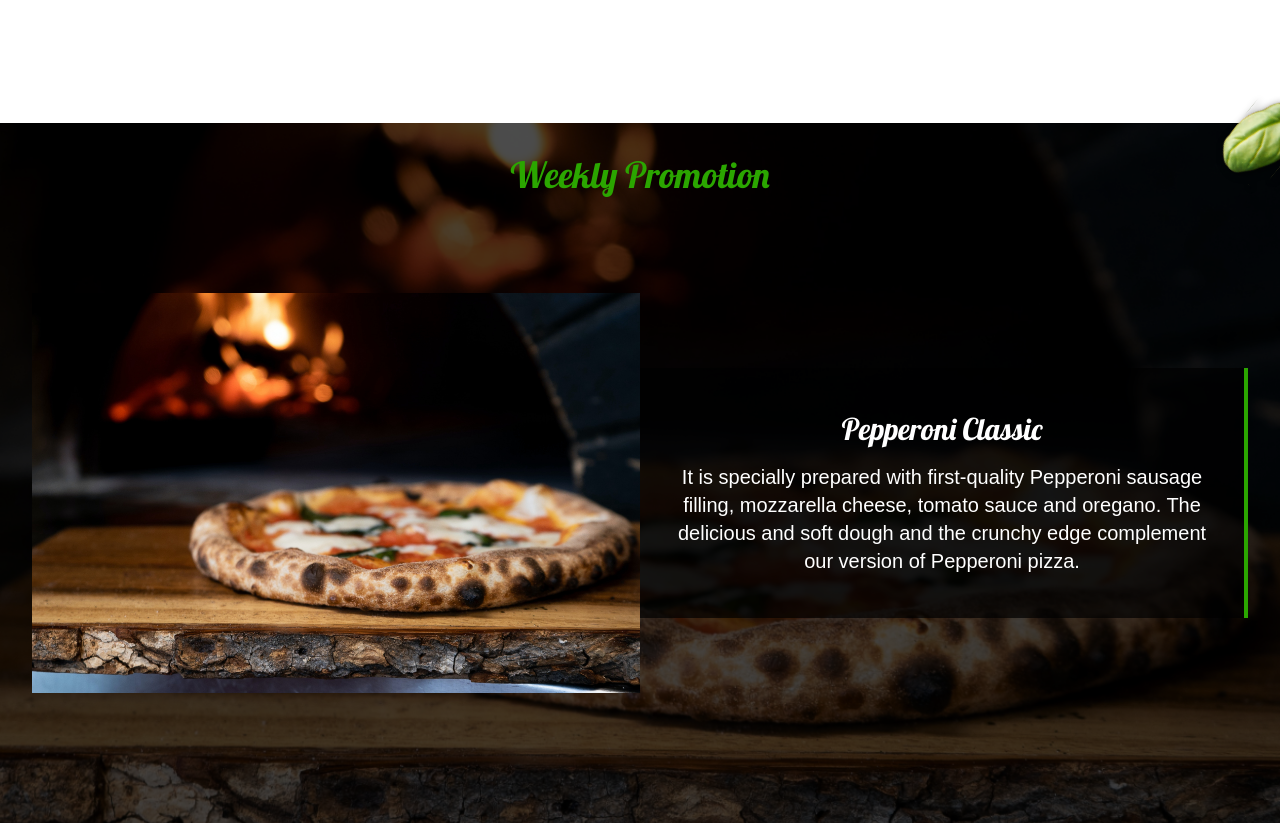
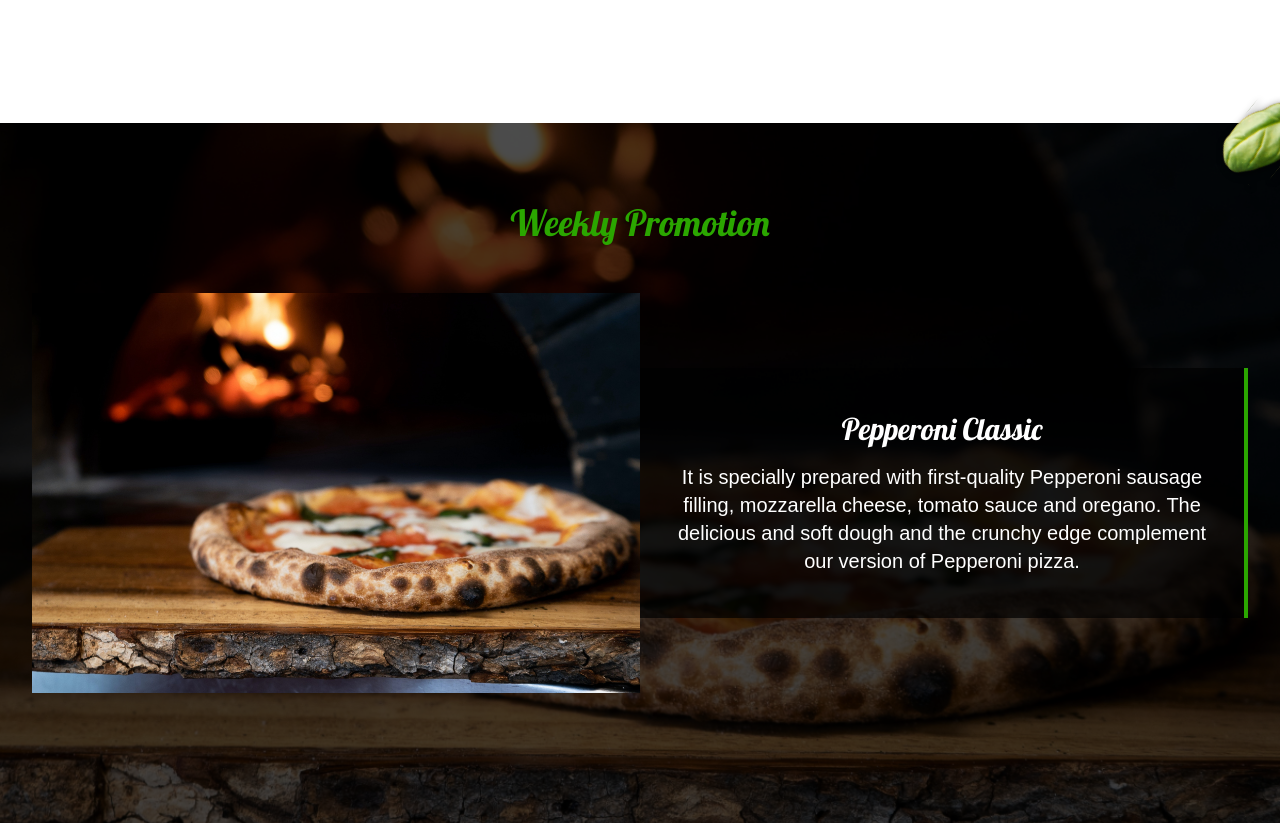
Before and after one commit to wilsonsdr/pizzeria-donna, a Next.js app: page / in a window 1280 px wide. Shown: the part 1420-2245 px from the top of the page. Built offline with nearby package versions, Linux system fonts and the light colour scheme; a web font is replaced by a local one.

Commit message:
Adding new padding size in enum

```diff
--- a/src/components/enum/padding.ts
+++ b/src/components/enum/padding.ts
@@ -10,4 +10,5 @@ export enum PY {
   '8px' = 'py-2',
   '16px' = 'py-4',
   '32px' = 'py-8',
+  '80px' = 'py-20',
 }
--- a/src/pages/index.tsx
+++ b/src/pages/index.tsx
@@ -48,7 +48,7 @@ export default function Home() {
         </Container>
         <Container gap={Gap['0px']} px={PX['0px']}>
           <BackgroundImage url='/img/background/pizza03.jpg'>
-            <BackgroundOverlay py={PY['32px']} px={PX['32px']}>
+            <BackgroundOverlay py={PY['80px']} px={PX['32px']}>
               <Subtitle color={Color.green} text='Weekly Promotion' />
               <Grid gap={Gap['0px']} justify={Justify.center}>
                 <GridChild mdSize={MdSize.w6v12} justify={Justify.center} orientation={Orientation.mdCol} gap={Gap['0px']}>
```
